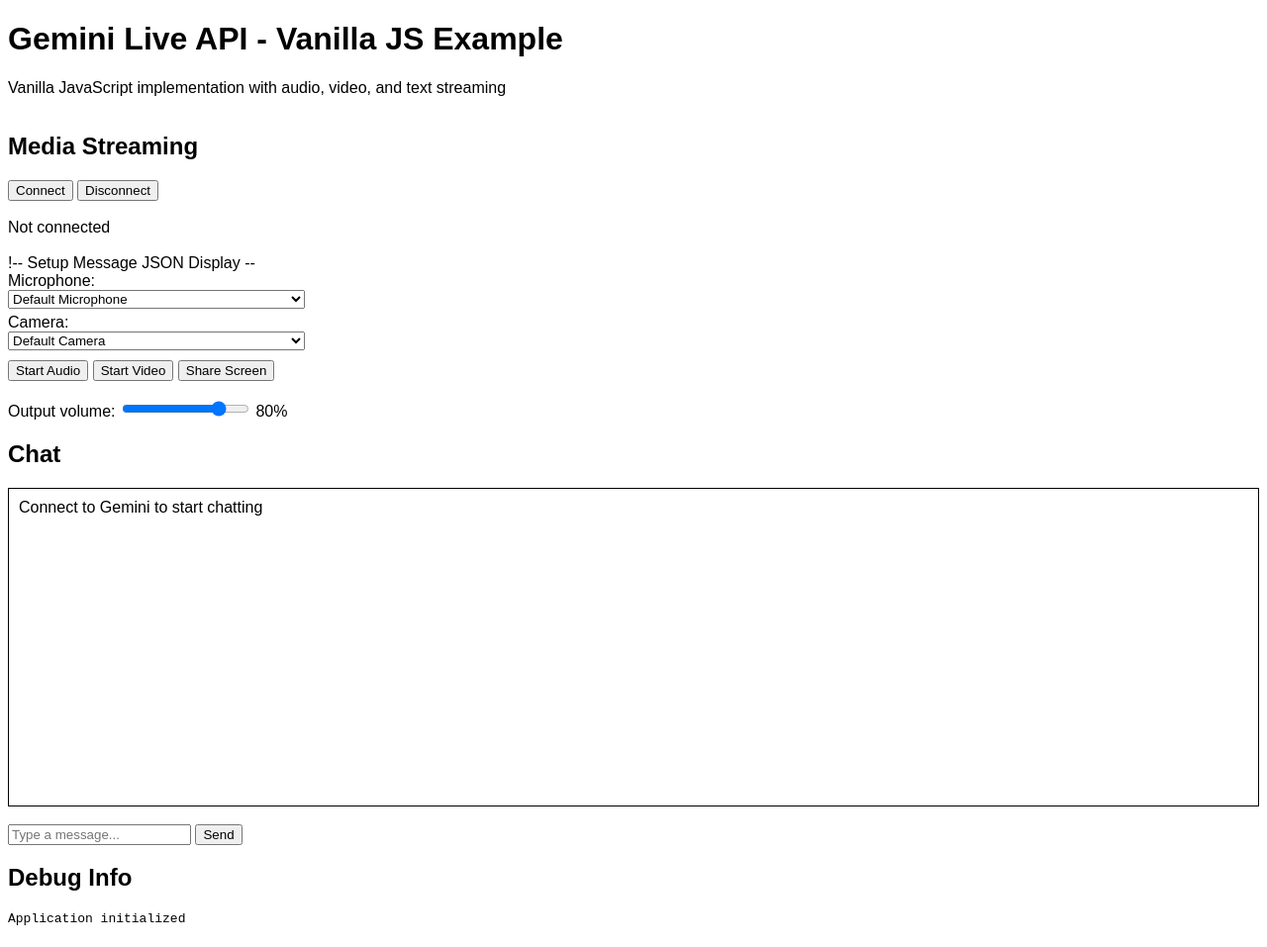
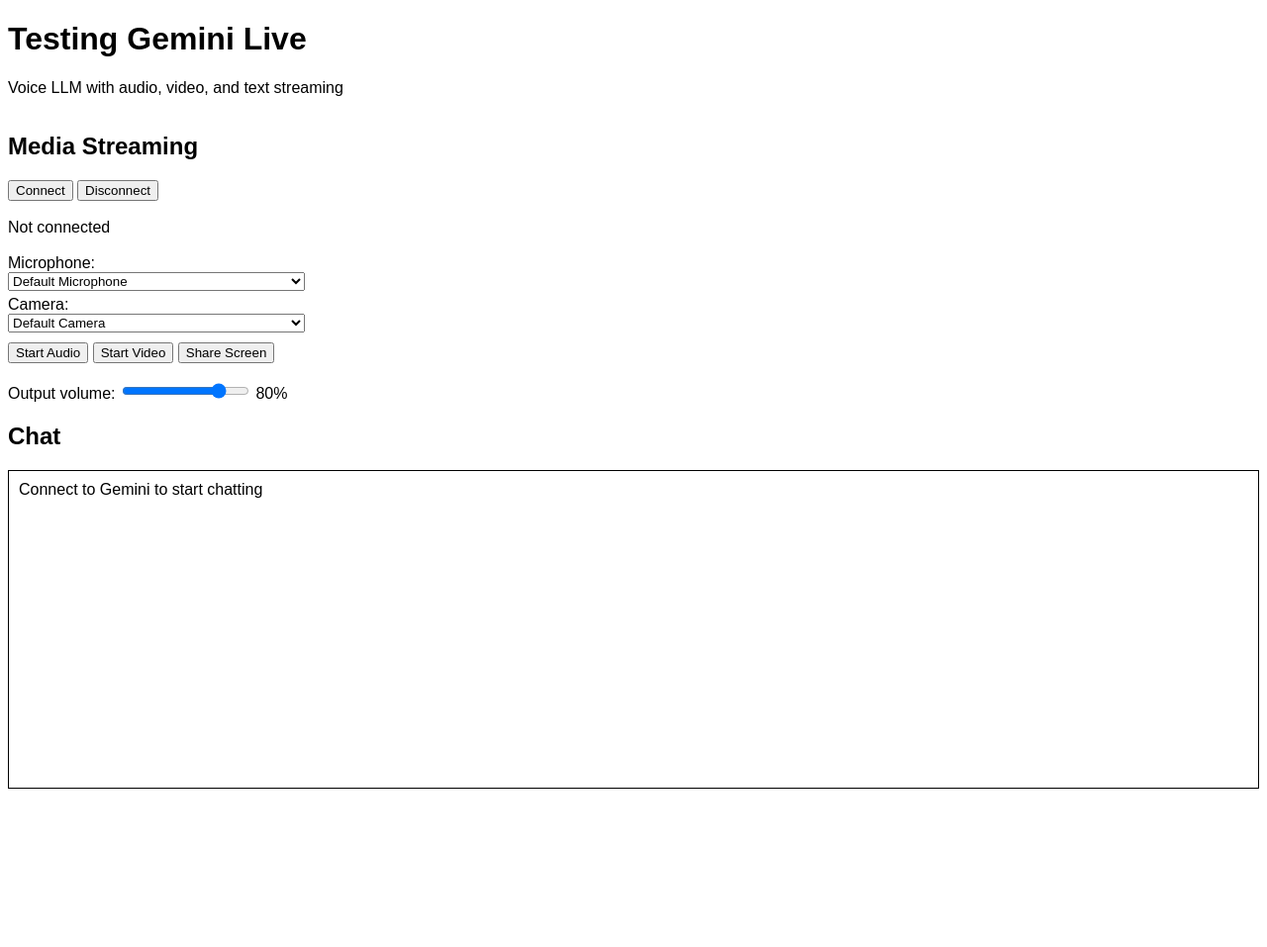
Before and after one commit to aiaioo/voice_llm_explorations, a plain HTML site: page chatting-with-gemini-live/frontend/index.html in a window 1280 px wide. Shown: the whole page at 99% size. After the commit the page ends 823 px from the top, so only its background shows below. Drawn offline with Linux system fonts and the light colour scheme.

Commit message:
Simplified the UI

```diff
--- a/chatting-with-gemini-live/frontend/index.html
+++ b/chatting-with-gemini-live/frontend/index.html
@@ -66,9 +66,9 @@
 </head>
 
 <body>
-  <h1>Gemini Live API - Vanilla JS Example</h1>
+  <h1>Testing Gemini Live</h1>
   <p>
-    Vanilla JavaScript implementation with audio, video, and text streaming
+    Voice LLM with audio, video, and text streaming
   </p>
 
   <div class="container">
@@ -259,11 +259,10 @@
 
         <br />
 
-        <div id="connectionStatus">Not connected</div>
+        <div id="connectionStatus">Not connected <span id="debugInfo" style="display:none">Ready to connect...</span></div>
 
         <br />
 
-        !-- Setup Message JSON Display --
         <div class="container">
           <div class="left-column">
             <!-- Device Selectors -->
@@ -316,17 +315,21 @@
           <div>Connect to Gemini to start chatting</div>
         </div>
         <br />
+        <!--
         <div>
           <input type="text" id="chatInput" placeholder="Type a message..." autocomplete="off" />
           <button id="sendBtn">Send</button>
         </div>
+        -->
       </section>
 
       <!-- Debug Info -->
+      <!--
       <section>
         <h2>Debug Info</h2>
         <pre id="debugInfo">Ready to connect...</pre>
       </section>
+      -->
     </div>
   </div>
 
--- a/chatting-with-gemini-live/frontend/script.js
+++ b/chatting-with-gemini-live/frontend/script.js
@@ -45,8 +45,8 @@
     "volume",
     "volumeValue",
     "chatContainer",
-    "chatInput",
-    "sendBtn",
+    //"chatInput",
+    //"sendBtn",
     "debugInfo",
     "setupJsonSection",
     "setupJsonDisplay",
@@ -515,13 +515,13 @@
   elements.startAudioBtn.addEventListener("click", toggleAudio);
   elements.startVideoBtn.addEventListener("click", toggleVideo);
   elements.startScreenBtn.addEventListener("click", toggleScreen);
-  elements.sendBtn.addEventListener("click", sendMessage);
+  //elements.sendBtn.addEventListener("click", sendMessage);
   elements.volume.addEventListener("input", updateVolume);
   //elements.temperature.addEventListener("input", updateTemperature);
 
-  elements.chatInput.addEventListener("keypress", (e) => {
-    if (e.key === "Enter") sendMessage();
-  });
+  //elements.chatInput.addEventListener("keypress", (e) => {
+  //  if (e.key === "Enter") sendMessage();
+  //});
 }
 
 // Initialize
```
